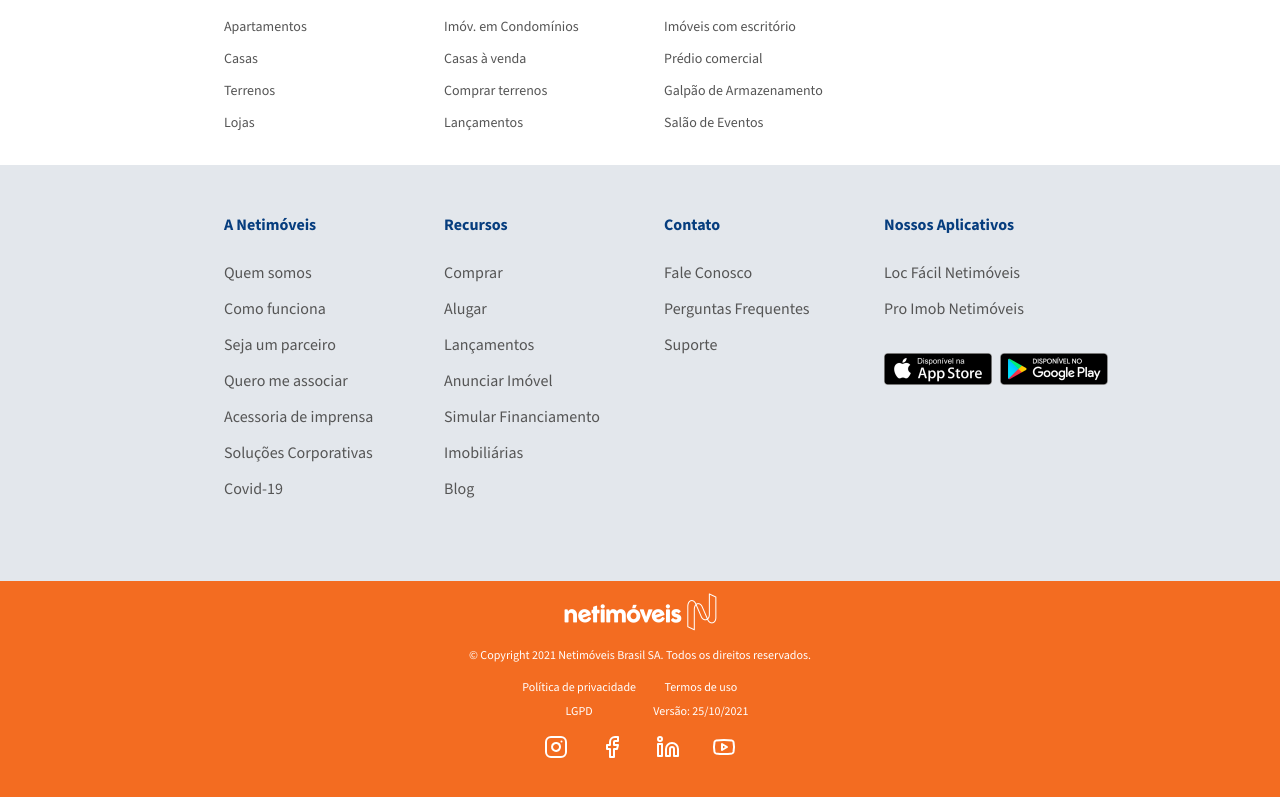
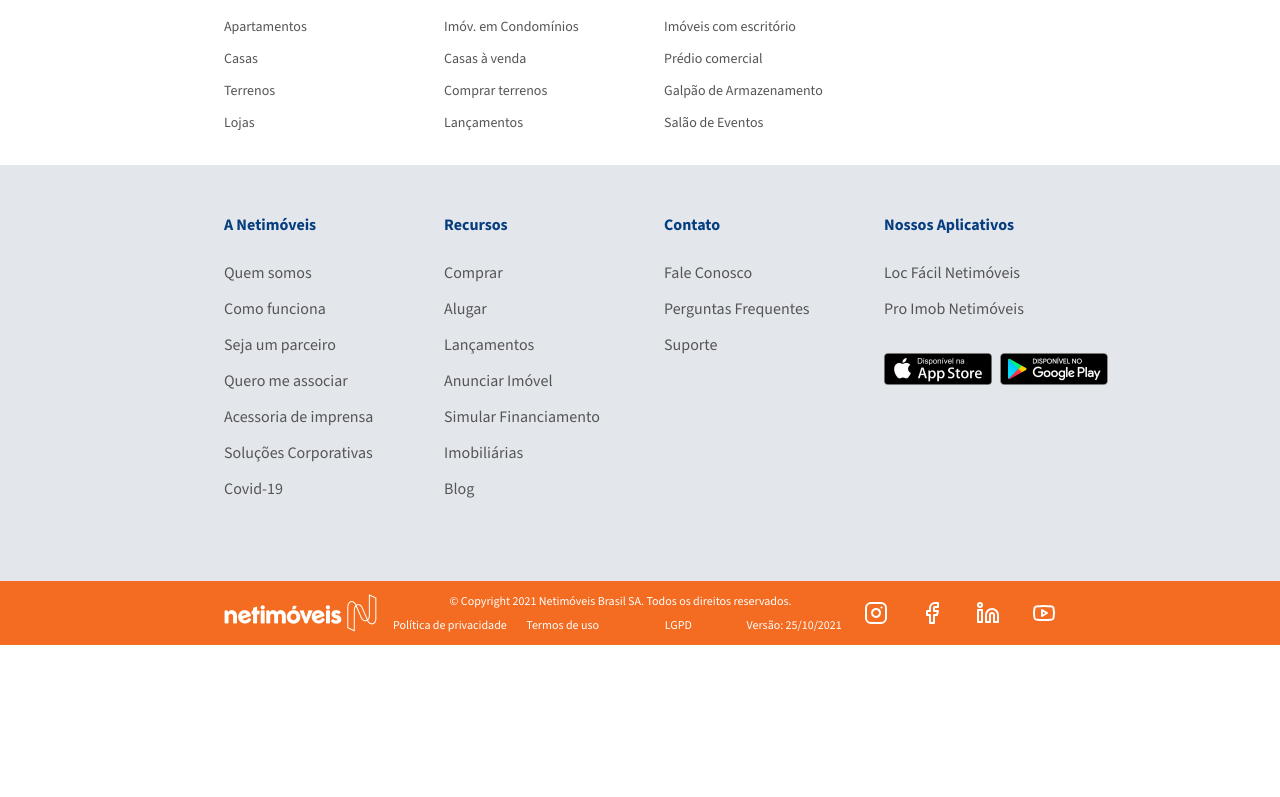
Before and after one commit to Rharuow/Netim-veis-test, a Next.js app: page / in a window 1280 px wide. Shown: the part 5430-6227 px from the top of the page. After the commit the page ends 6075 px from the top, so only its background shows below. Built offline with nearby package versions, Linux system fonts and the light colour scheme; what tailwindcss-animated would draw is missing.

Commit message:
improvment: add responsive desktop media in footer section

```diff
--- a/src/components/domain/footer/index.tsx
+++ b/src/components/domain/footer/index.tsx
@@ -4,7 +4,8 @@
 
 export const Footer = () => {
   return (
-    <div className="flex flex-col items-center justify-center gap-4 bg-[#F36C21] px-4 pb-10 pt-3">
+    <div className="flex flex-col bg-[#F36C21] px-4 lg:px-0">
+      <div className="flex flex-col items-center justify-center gap-4 pb-10 pt-3 lg:w-[65%] lg:flex-row lg:justify-between lg:self-center lg:py-3 ">
         <Image
           src="/logo-footer.png"
           alt="footer to netimoveis in footer"
@@ -14,16 +15,32 @@
           sizes="100vw"
           className="h-[38px] w-auto"
         />
-      <p className="text-center text-xs text-white">
+
+        <p className="text-center text-xs text-white lg:hidden">
           © Copyright 2021 Netimóveis Brasil SA. Todos os direitos reservados.
         </p>
-      <div className="grid grid-cols-2 gap-2">
+        <div className="grid grid-cols-2 gap-2 lg:hidden">
           <p className="text-center text-xs text-white">
             Política de privacidade
           </p>
           <p className="text-center text-xs text-white">Termos de uso</p>
           <p className="text-center text-xs text-white">LGPD</p>
           <p className="text-center text-xs text-white">Versão: 25/10/2021</p>
+        </div>
+
+        <div className="hidden lg:flex lg:flex-col lg:justify-center lg:gap-2">
+          <p className="text-center text-xs text-white">
+            © Copyright 2021 Netimóveis Brasil SA. Todos os direitos
+            reservados.
+          </p>
+          <div className="grid grid-cols-4 gap-2">
+            <p className="text-nowrap text-center  text-xs text-white">
+              Política de privacidade
+            </p>
+            <p className="text-center text-xs text-white">Termos de uso</p>
+            <p className="text-center text-xs text-white">LGPD</p>
+            <p className="text-center text-xs text-white">Versão: 25/10/2021</p>
+          </div>
         </div>
 
         <div className="flex gap-8">
@@ -33,5 +50,6 @@
           <Youtube className="text-white" />
         </div>
       </div>
+    </div>
   );
 };
```
Lines whose indentation alone changed are shown as unchanged.
